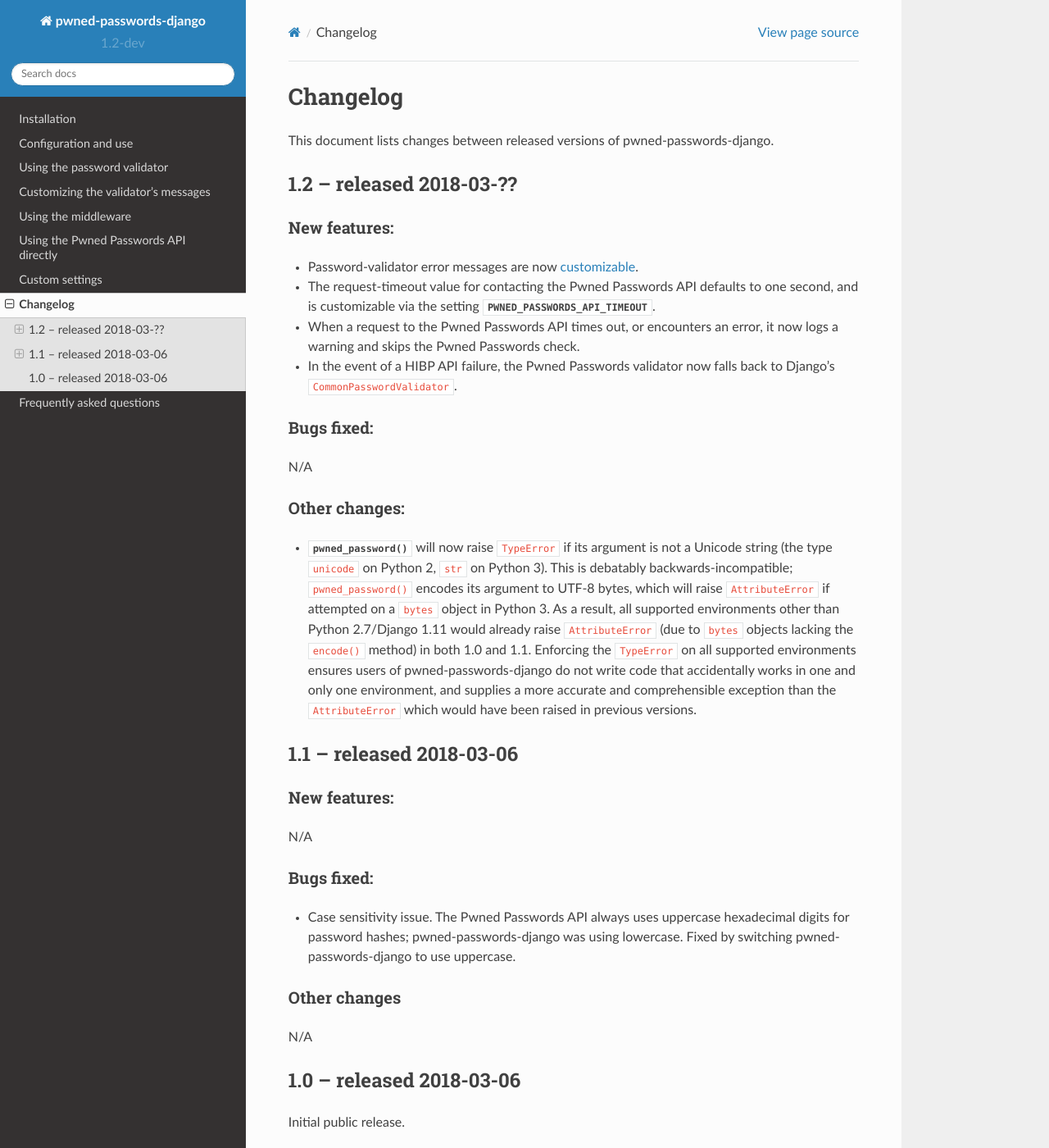
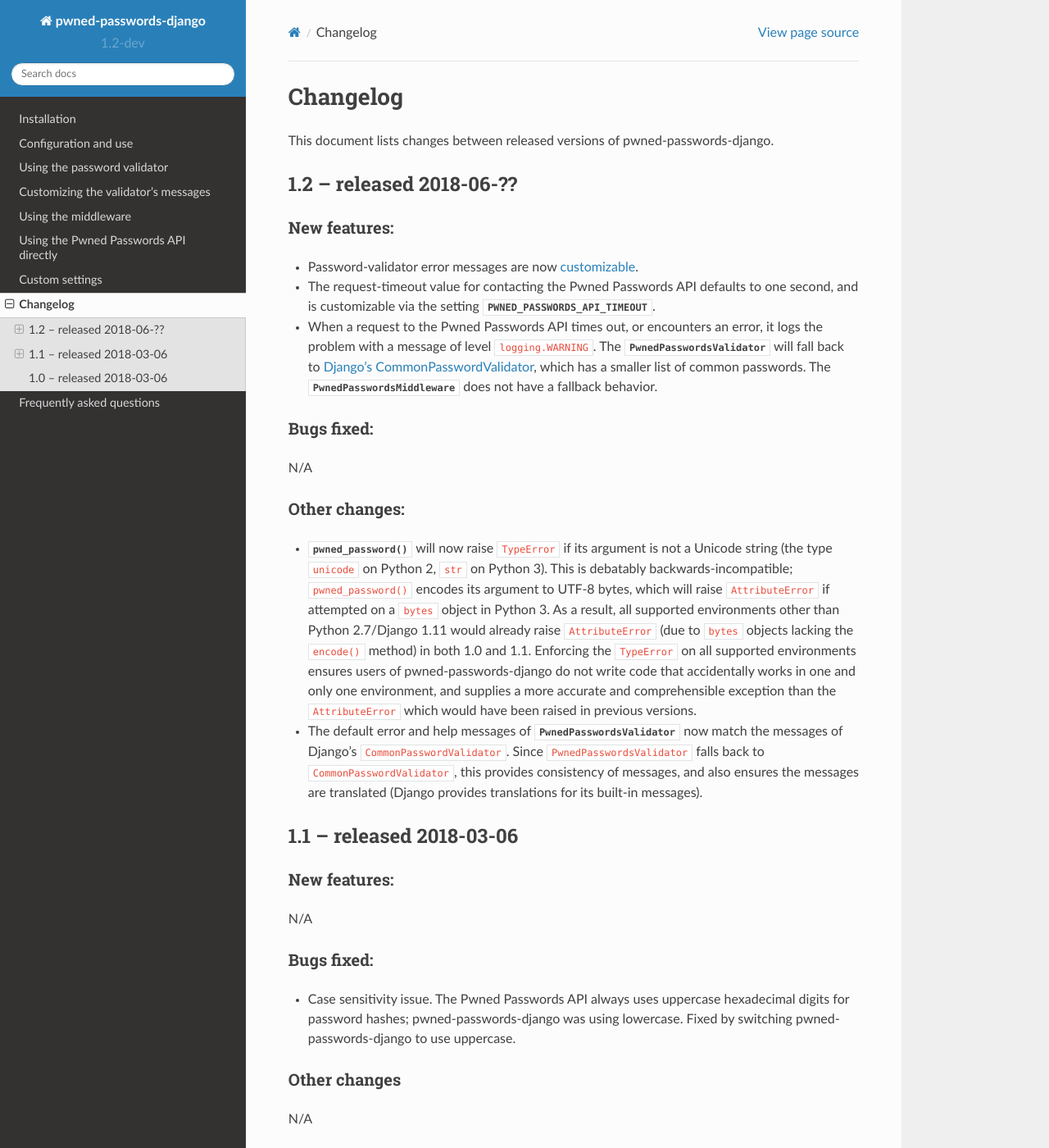
Before and after one commit to ubernostrum/pwned-passwords-django, a Sphinx documentation site: the page built from docs/changelog.rst, in a window 1280 px wide and 1400 px high. Shown: the whole window at 82% size. Built offline with Sphinx 7.4.7 and the Read the Docs theme 2.0.0, drawn with Linux system fonts in a browser that asks for light colours.

Commit message:
Documentation updates.

```diff
--- a/docs/changelog.rst
+++ b/docs/changelog.rst
@@ -8,7 +8,7 @@
 pwned-passwords-django.
 
 
-1.2 -- released 2018-03-??
+1.2 -- released 2018-06-??
 --------------------------
 
 New features:
@@ -22,10 +22,14 @@
   :data:`~django.conf.settings.PWNED_PASSWORDS_API_TIMEOUT`.
 
 * When a request to the Pwned Passwords API times out, or encounters
-  an error, it now logs a warning and skips the Pwned Passwords check.
-
-* In the event of a HIBP API failure, the Pwned Passwords validator now falls
-  back to Django's ``CommonPasswordValidator``.
+  an error, it logs the problem with a message of level
+  ``logging.WARNING``. The
+  :class:`~pwned_passwords_django.validators.PwnedPasswordsValidator`
+  will fall back to `Django's CommonPasswordValidator
+  <https://docs.djangoproject.com/en/2.0/topics/auth/passwords/#django.contrib.auth.password_validation.CommonPasswordValidator>`_,
+  which has a smaller list of common passwords. The
+  :class:`~pwned_passwords_django.middleware.PwnedPasswordsMiddleware`
+  does not have a fallback behavior.
 
 Bugs fixed:
 ~~~~~~~~~~~
@@ -49,6 +53,14 @@
   one and only one environment, and supplies a more accurate and
   comprehensible exception than the ``AttributeError`` which would
   have been raised in previous versions.
+
+* The default error and help messages of
+  :class:`~pwned_passwords_django.validators.PwnedPasswordsValidator`
+  now match the messages of Django's
+  ``CommonPasswordValidator``. Since ``PwnedPasswordsValidator`` falls
+  back to ``CommonPasswordValidator``, this provides consistency of
+  messages, and also ensures the messages are translated (Django
+  provides translations for its built-in messages).
 
 
 1.1 -- released 2018-03-06
--- a/docs/spelling_wordlist.txt
+++ b/docs/spelling_wordlist.txt
@@ -2,9 +2,12 @@
 auth
 Changelog
 changelog
+CommonPasswordValidator
+customizable
 debatably
 dev
 django
+fallback
 middleware
 middlewares
 online
```
Also changed, not shown: docs/api.rst (+12 -1 lines), docs/faq.rst (+4 -3 lines), docs/middleware.rst (+12 -0 lines), docs/validator.rst (+14 -0 lines), 1 other file.
